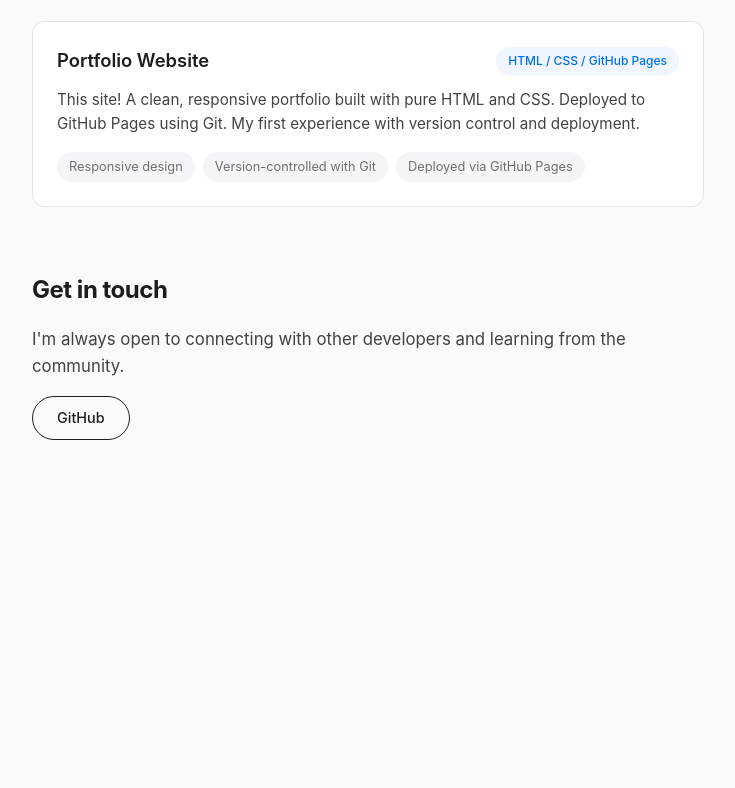
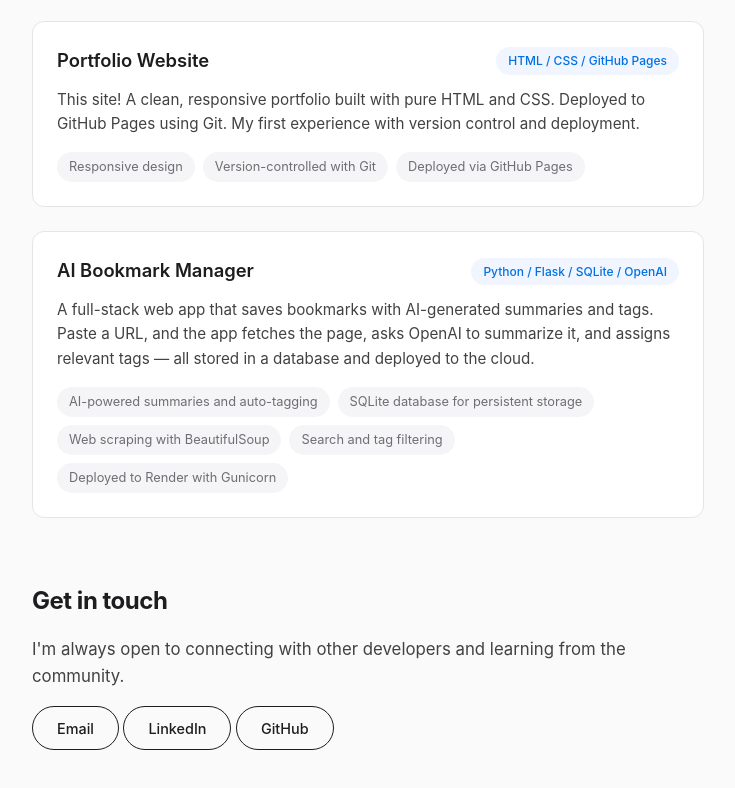
Before and after one commit to goksuakman/my-portfolio, a plain HTML site: page index.html in a window 1280 px wide. Shown: the part 982-1770 px from the top of the page, without its empty margins (272-1007 px from the left). Before the commit the page ends 1486 px from the top, so only its background shows below. Drawn offline with Linux system fonts and the light colour scheme.

Commit message:
Add Project 3 card and update contact section with email and LinkedIn

```diff
--- a/index.html
+++ b/index.html
@@ -75,6 +75,27 @@
                     <li>Deployed via GitHub Pages</li>
                 </ul>
             </div>
+
+            <div class="project-card">
+                <div class="project-header">
+                    <h3>AI Bookmark Manager</h3>
+                    <span class="project-tag">Python / Flask / SQLite / OpenAI</span>
+                </div>
+                <p>
+                    A full-stack web app that saves bookmarks with
+                    AI-generated summaries and tags. Paste a URL, and the
+                    app fetches the page, asks OpenAI to summarize it,
+                    and assigns relevant tags — all stored in a database
+                    and deployed to the cloud.
+                </p>
+                <ul class="project-features">
+                    <li>AI-powered summaries and auto-tagging</li>
+                    <li>SQLite database for persistent storage</li>
+                    <li>Web scraping with BeautifulSoup</li>
+                    <li>Search and tag filtering</li>
+                    <li>Deployed to Render with Gunicorn</li>
+                </ul>
+            </div>
         </section>
 
         <section id="contact">
@@ -84,6 +105,8 @@
                 and learning from the community.
             </p>
             <div class="contact-links">
+                <a href="mailto:gakman19@ku.edu.tr">Email</a>
+                <a href="https://www.linkedin.com/in/goksu-akman" target="_blank">LinkedIn</a>
                 <a href="https://github.com/goksuakman" target="_blank">GitHub</a>
             </div>
         </section>
```
